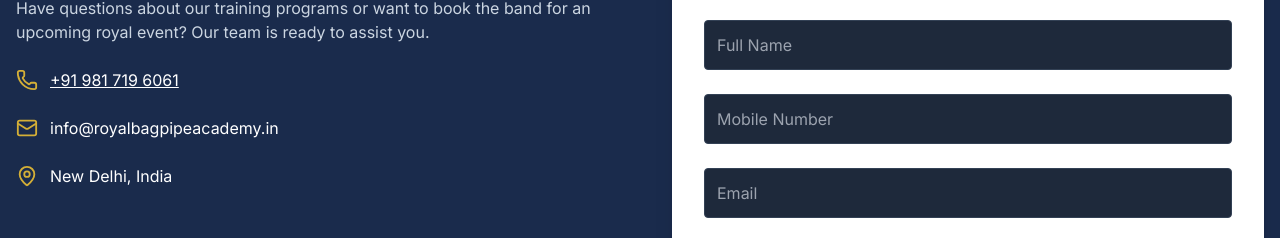
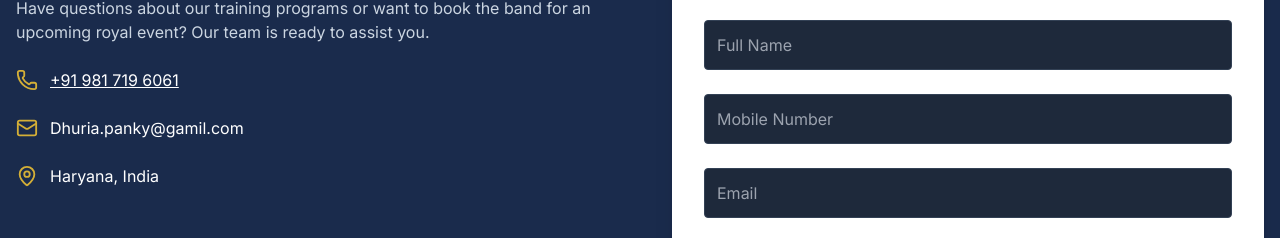
Before and after one commit to rishabhkadam/royal_tune_bagpipe_band, a React (Create React App) app: page / in a window 1280 px wide. Shown: the part 1957-2195 px from the top of the page. Built offline with nearby package versions, Linux system fonts and the light colour scheme.

Commit message:
[UPDATE] update contact information in the Contact page

```diff
--- a/src/pages/contact.jsx
+++ b/src/pages/contact.jsx
@@ -74,12 +74,12 @@ export default function Contact() {
 
             <div className="flex items-center gap-3">
               <Mail className="text-primary" size={22} />
-              <span>info@royalbagpipeacademy.in</span>
+              <span>Dhuria.panky@gamil.com</span>
             </div>
 
             <div className="flex items-center gap-3">
               <MapPin className="text-primary" size={22} />
-              <span>New Delhi, India</span>
+              <span>Haryana, India</span>
             </div>
 
           </div>
```
